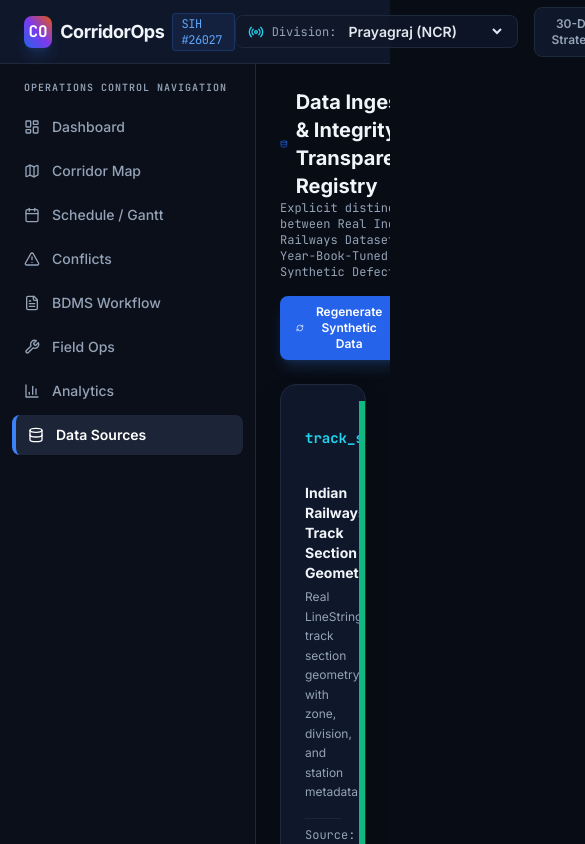
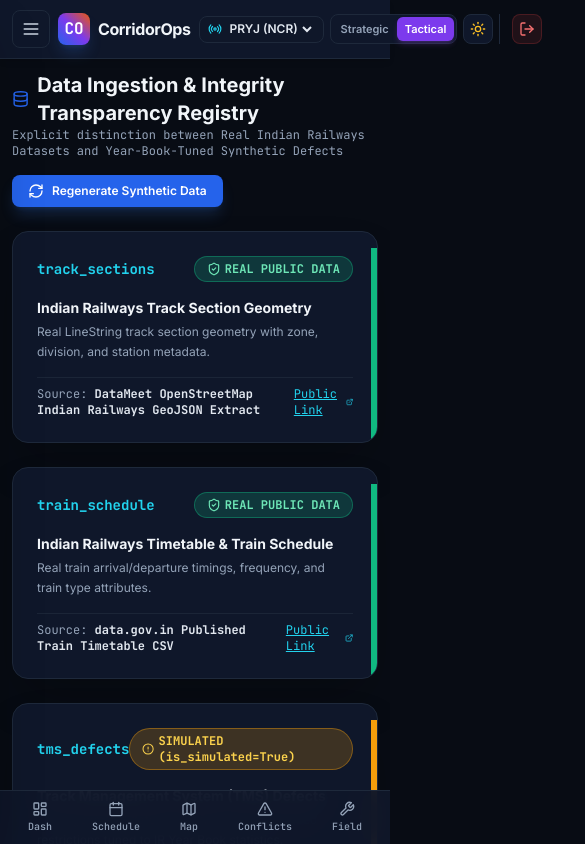
Before and after one commit to janhavi18rs/Automatic-Block-Planning-for-Indian-Railways, a React (Vite) app in the folder frontend/: page /data-sources in a window 390 px wide. Shown: the top 844 px of the page, 585 px wide, since content can reach past the window. Built offline with nearby package versions, Linux system fonts and the light colour scheme; no server answers; sample sign-in values are in the browser's storage.

Commit message:
Mobile responsiveness optimization: Slide-out drawer, bottom nav bar, responsive controls

```diff
--- a/frontend/src/components/Navbar.tsx
+++ b/frontend/src/components/Navbar.tsx
@@ -1,11 +1,14 @@
 import React from 'react';
 import { useOpsStore } from '../stores/opsStore';
 import { useAuthStore } from '../stores/authStore';
-import { Radio, Wifi, WifiOff, Sun, Moon, LogOut, UserCheck } from 'lucide-react';
+import { Radio, Wifi, WifiOff, Sun, Moon, LogOut, Menu, X } from 'lucide-react';
 import { useNavigate } from 'react-router-dom';
 
 export const Navbar: React.FC = () => {
-  const { division, horizon, wsConnected, theme, setDivision, setHorizon, toggleTheme } = useOpsStore();
+  const {
+    division, horizon, wsConnected, theme, mobileMenuOpen,
+    setDivision, setHorizon, toggleTheme, toggleMobileMenu
+  } = useOpsStore();
   const { user, logout } = useAuthStore();
   const navigate = useNavigate();
 
@@ -15,81 +18,90 @@ export const Navbar: React.FC = () => {
   };
 
   return (
-    <header className="h-16 bg-[#0f172a] border-b border-slate-800 px-6 flex items-center justify-between sticky top-0 z-40">
-      {/* System Logo & Title */}
-      <div className="flex items-center space-x-4">
+    <header className="bg-[#0f172a] border-b border-slate-800 px-3 sm:px-6 py-2.5 sm:py-3 sticky top-0 z-40 shadow-md">
+      <div className="flex items-center justify-between gap-2">
+        {/* Mobile Menu Button & Brand Logo */}
+        <div className="flex items-center space-x-2 sm:space-x-3">
+          <button
+            onClick={toggleMobileMenu}
+            className="md:hidden p-2 rounded-lg bg-slate-900 border border-slate-800 text-slate-300 hover:text-white"
+            aria-label="Toggle Mobile Menu"
+          >
+            {mobileMenuOpen ? <X className="w-5 h-5 text-purple-400" /> : <Menu className="w-5 h-5 text-slate-300" />}
+          </button>
+
           <div className="flex items-center space-x-2">
-          <div className="w-8 h-8 rounded-lg bg-gradient-to-tr from-stage-blue via-stage-purple to-stage-amber flex items-center justify-center font-mono font-bold text-white shadow-lg shadow-blue-500/20">
+            <div className="w-8 h-8 rounded-lg bg-gradient-to-tr from-stage-blue via-stage-purple to-stage-amber flex items-center justify-center font-mono font-bold text-white shadow-lg shadow-blue-500/20 shrink-0">
               CO
             </div>
             <div>
-            <h1 className="font-bold text-slate-100 tracking-tight text-lg flex items-center space-x-2">
+              <h1 className="font-bold text-slate-100 tracking-tight text-base sm:text-lg flex items-center space-x-2">
                 <span>CorridorOps</span>
-              <span className="text-xs px-2 py-0.5 rounded bg-blue-500/10 text-blue-400 border border-blue-500/20 font-mono font-normal">
+                <span className="text-[10px] sm:text-xs px-1.5 py-0.5 rounded bg-blue-500/10 text-blue-400 border border-blue-500/20 font-mono font-normal hidden sm:inline">
                   SIH #26027
                 </span>
               </h1>
-            <p className="text-xs text-slate-400 font-mono hidden sm:block">Indian Railways Automatic Block Planner</p>
+              <p className="text-[10px] sm:text-xs text-slate-400 font-mono hidden md:block">Indian Railways Automatic Block Planner</p>
             </div>
           </div>
         </div>
 
-      {/* Controls: Division Selector, Horizon Toggle, WS Indicator */}
-      <div className="flex items-center space-x-4">
+        {/* Controls: Division, Horizon, Connection Status, Theme, User */}
+        <div className="flex items-center space-x-1.5 sm:space-x-3">
           {/* Division Selector */}
-        <div className="flex items-center space-x-2 bg-slate-900/80 px-3 py-1.5 rounded-lg border border-slate-800">
-          <Radio className="w-4 h-4 text-cyan-400" />
-          <span className="text-xs text-slate-400 font-mono">Division:</span>
+          <div className="flex items-center space-x-1 sm:space-x-2 bg-slate-900/80 px-2 sm:px-3 py-1 sm:py-1.5 rounded-lg border border-slate-800">
+            <Radio className="w-3.5 h-3.5 text-cyan-400 shrink-0" />
+            <span className="text-xs text-slate-400 font-mono hidden lg:inline">Div:</span>
             <select
               value={division}
               onChange={(e) => setDivision(e.target.value)}
-            className="bg-transparent text-sm font-semibold text-slate-200 outline-none cursor-pointer"
+              className="bg-transparent text-xs sm:text-sm font-semibold text-slate-200 outline-none cursor-pointer"
             >
-            <option value="PRYJ" className="bg-slate-900 text-slate-200">Prayagraj (NCR)</option>
-            <option value="BB" className="bg-slate-900 text-slate-200">Mumbai Central (CR)</option>
-            <option value="HWH" className="bg-slate-900 text-slate-200">Howrah (ER)</option>
-            <option value="SBC" className="bg-slate-900 text-slate-200">Bengaluru (SWR)</option>
+              <option value="PRYJ" className="bg-slate-900 text-slate-200">PRYJ (NCR)</option>
+              <option value="BB" className="bg-slate-900 text-slate-200">BB (CR)</option>
+              <option value="HWH" className="bg-slate-900 text-slate-200">HWH (ER)</option>
+              <option value="SBC" className="bg-slate-900 text-slate-200">SBC (SWR)</option>
             </select>
           </div>
 
           {/* Horizon Toggle */}
-        <div className="flex items-center bg-slate-900 p-1 rounded-lg border border-slate-800">
+          <div className="flex items-center bg-slate-900 p-0.5 sm:p-1 rounded-lg border border-slate-800">
             <button
               onClick={() => setHorizon('monthly')}
-            className={`px-3 py-1 text-xs font-semibold rounded-md transition-all ${
+              className={`px-2 sm:px-3 py-1 text-[11px] sm:text-xs font-semibold rounded-md transition-all ${
                 horizon === 'monthly'
                   ? 'bg-stage-amber text-white shadow-md shadow-amber-500/20'
                   : 'text-slate-400 hover:text-slate-200'
               }`}
             >
-            30-Day Strategic
+              <span className="hidden sm:inline">30-Day </span>Strategic
             </button>
             <button
               onClick={() => setHorizon('weekly')}
-            className={`px-3 py-1 text-xs font-semibold rounded-md transition-all ${
+              className={`px-2 sm:px-3 py-1 text-[11px] sm:text-xs font-semibold rounded-md transition-all ${
                 horizon === 'weekly'
                   ? 'bg-stage-purple text-white shadow-md shadow-purple-500/20'
                   : 'text-slate-400 hover:text-slate-200'
               }`}
             >
-            7-Day Tactical
+              <span className="hidden sm:inline">7-Day </span>Tactical
             </button>
           </div>
 
           {/* WebSocket Indicator */}
-        <div className="flex items-center space-x-1.5 bg-slate-900/80 px-3 py-1.5 rounded-lg border border-slate-800">
+          <div className="hidden sm:flex items-center space-x-1.5 bg-slate-900/80 px-2.5 py-1.5 rounded-lg border border-slate-800">
             {wsConnected ? (
               <>
                 <span className="relative flex h-2 w-2">
                   <span className="animate-ping absolute inline-flex h-full w-full rounded-full bg-emerald-400 opacity-75"></span>
                   <span className="relative inline-flex rounded-full h-2 w-2 bg-emerald-500"></span>
                 </span>
-              <Wifi className="w-4 h-4 text-emerald-400" />
-              <span className="text-xs text-emerald-400 font-mono font-medium hidden md:inline">Live WS</span>
+                <Wifi className="w-3.5 h-3.5 text-emerald-400" />
+                <span className="text-xs text-emerald-400 font-mono font-medium hidden md:inline">Live</span>
               </>
             ) : (
               <>
-              <WifiOff className="w-4 h-4 text-amber-400" />
+                <WifiOff className="w-3.5 h-3.5 text-amber-400" />
                 <span className="text-xs text-amber-400 font-mono font-medium hidden md:inline">Polling</span>
               </>
             )}
@@ -98,7 +110,7 @@ export const Navbar: React.FC = () => {
           {/* Theme Toggle */}
           <button
             onClick={toggleTheme}
-          className="p-2 rounded-lg bg-slate-900 border border-slate-800 text-slate-400 hover:text-slate-200 transition-colors"
+            className="p-1.5 sm:p-2 rounded-lg bg-slate-900 border border-slate-800 text-slate-400 hover:text-slate-200 transition-colors"
             title="Toggle Theme"
           >
             {theme === 'dark' ? <Sun className="w-4 h-4 text-amber-400" /> : <Moon className="w-4 h-4 text-indigo-400" />}
@@ -106,14 +118,14 @@ export const Navbar: React.FC = () => {
 
           {/* User Info & Logout */}
           {user && (
-          <div className="flex items-center space-x-3 pl-2 border-l border-slate-800">
+            <div className="flex items-center space-x-2 pl-1 sm:pl-2 border-l border-slate-800">
               <div className="flex flex-col text-right hidden lg:block">
                 <span className="text-xs font-semibold text-slate-200">{user.full_name}</span>
                 <span className="text-[10px] font-mono text-cyan-400 uppercase tracking-wider">{user.role}</span>
               </div>
               <button
                 onClick={handleLogout}
-              className="p-2 rounded-lg bg-red-500/10 border border-red-500/20 text-red-400 hover:bg-red-500/20 transition-colors"
+                className="p-1.5 sm:p-2 rounded-lg bg-red-500/10 border border-red-500/20 text-red-400 hover:bg-red-500/20 transition-colors"
                 title="Sign Out"
               >
                 <LogOut className="w-4 h-4" />
@@ -121,6 +133,7 @@ export const Navbar: React.FC = () => {
             </div>
           )}
         </div>
+      </div>
     </header>
   );
 };
--- a/frontend/src/components/Sidebar.tsx
+++ b/frontend/src/components/Sidebar.tsx
@@ -1,8 +1,9 @@
 import React from 'react';
 import { NavLink } from 'react-router-dom';
+import { useOpsStore } from '../stores/opsStore';
 import {
   LayoutDashboard, Map, Calendar, AlertTriangle,
-  Wrench, BarChart3, Database, FileText
+  Wrench, BarChart3, Database, FileText, X
 } from 'lucide-react';
 
 const navItems = [
@@ -17,11 +18,49 @@ const navItems = [
 ];
 
 export const Sidebar: React.FC = () => {
+  const { mobileMenuOpen, setMobileMenuOpen } = useOpsStore();
+
+  const closeMenu = () => setMobileMenuOpen(false);
+
   return (
-    <aside className="w-64 bg-[#0b0f19] border-r border-slate-800 flex flex-col justify-between shrink-0 min-h-[calc(100vh-4rem)]">
-      <div className="py-4 space-y-1 px-3">
+    <>
+      {/* Mobile Drawer Overlay Backdrop */}
+      {mobileMenuOpen && (
+        <div
+          className="fixed inset-0 bg-black/70 backdrop-blur-sm z-40 md:hidden"
+          onClick={closeMenu}
+        />
+      )}
+
+      {/* Sidebar Container (Desktop Sidebar + Mobile Drawer) */}
+      <aside
+        className={`
+          bg-[#0b0f19] border-r border-slate-800 flex flex-col justify-between shrink-0
+          transition-transform duration-300 ease-in-out z-50
+          md:static md:translate-x-0 md:w-64 md:min-h-[calc(100vh-4rem)]
+          fixed top-0 left-0 bottom-0 w-72 h-full shadow-2xl
+          ${mobileMenuOpen ? 'translate-x-0' : '-translate-x-full md:translate-x-0'}
+        `}
+      >
+        <div className="py-4 space-y-1 px-3 overflow-y-auto flex-1">
+          {/* Mobile Header Close Button */}
+          <div className="flex items-center justify-between px-3 pb-3 md:hidden border-b border-slate-800 mb-2">
+            <div className="flex items-center space-x-2">
+              <div className="w-6 h-6 rounded bg-gradient-to-tr from-stage-blue to-stage-purple flex items-center justify-center text-xs font-mono font-bold text-white">
+                CO
+              </div>
+              <span className="font-bold text-sm text-slate-200">CorridorOps Menu</span>
+            </div>
+            <button
+              onClick={closeMenu}
+              className="p-1 rounded-lg bg-slate-900 border border-slate-800 text-slate-400 hover:text-white"
+            >
+              <X className="w-4 h-4" />
+            </button>
+          </div>
+
           <div className="px-3 pb-2 text-[10px] font-mono font-semibold text-slate-400 uppercase tracking-widest">
-          Operations Control Navigation
+            Operations Navigation
           </div>
 
           {navItems.map((item) => {
@@ -30,6 +69,7 @@ export const Sidebar: React.FC = () => {
               <NavLink
                 key={item.path}
                 to={item.path}
+                onClick={closeMenu}
                 className={({ isActive }) =>
                   `flex items-center space-x-3 px-3 py-2.5 rounded-lg text-sm font-medium transition-all ${
                     isActive
@@ -45,8 +85,8 @@ export const Sidebar: React.FC = () => {
           })}
         </div>
 
-      {/* Footer Branding & Status */}
-      <div className="p-4 border-t border-slate-800/80 bg-slate-900/40 m-3 rounded-lg text-xs space-y-2">
+        {/* Footer Branding & Engine Info */}
+        <div className="p-4 border-t border-slate-800/80 bg-slate-900/40 m-3 rounded-lg text-xs space-y-2 shrink-0">
           <div className="flex items-center justify-between text-slate-400 font-mono">
             <span>Engine:</span>
             <span className="text-purple-400 font-semibold">OR-Tools CP-SAT</span>
@@ -61,5 +101,6 @@ export const Sidebar: React.FC = () => {
           </div>
         </div>
       </aside>
+    </>
   );
 };
--- a/frontend/src/layouts/ControlRoomLayout.tsx
+++ b/frontend/src/layouts/ControlRoomLayout.tsx
@@ -1,8 +1,17 @@
 import React, { useEffect } from 'react';
-import { Outlet } from 'react-router-dom';
+import { Outlet, NavLink } from 'react-router-dom';
 import { Navbar } from '../components/Navbar';
 import { Sidebar } from '../components/Sidebar';
 import { useOpsStore } from '../stores/opsStore';
+import { LayoutDashboard, Calendar, Map, AlertTriangle, Wrench } from 'lucide-react';
+
+const mobileNavItems = [
+  { path: '/dashboard', label: 'Dash', icon: LayoutDashboard },
+  { path: '/schedule', label: 'Schedule', icon: Calendar },
+  { path: '/map', label: 'Map', icon: Map },
+  { path: '/conflicts', label: 'Conflicts', icon: AlertTriangle },
+  { path: '/field', label: 'Field', icon: Wrench },
+];
 
 export const ControlRoomLayout: React.FC = () => {
   const { setWsConnected } = useOpsStore();
@@ -30,12 +39,35 @@ export const ControlRoomLayout: React.FC = () => {
   return (
     <div className="min-h-screen bg-ops-bg text-slate-100 flex flex-col">
       <Navbar />
-      <div className="flex flex-1 overflow-hidden">
+      <div className="flex flex-1 overflow-hidden relative">
         <Sidebar />
-        <main className="flex-1 p-6 overflow-y-auto bg-[#080c14] min-h-[calc(100vh-4rem)]">
+        <main className="flex-1 p-3 sm:p-4 md:p-6 overflow-y-auto bg-[#080c14] min-h-[calc(100vh-4rem)] pb-20 md:pb-6">
           <Outlet />
         </main>
       </div>
+
+      {/* Mobile Bottom Quick Bar (smartphone viewports) */}
+      <nav className="md:hidden fixed bottom-0 left-0 right-0 bg-[#0f172a]/95 backdrop-blur-md border-t border-slate-800 z-30 px-2 py-1.5 flex items-center justify-around">
+        {mobileNavItems.map((item) => {
+          const Icon = item.icon;
+          return (
+            <NavLink
+              key={item.path}
+              to={item.path}
+              className={({ isActive }) =>
+                `flex flex-col items-center justify-center px-2 py-1 rounded-lg text-[10px] font-mono font-medium transition-all ${
+                  isActive
+                    ? 'text-cyan-400 bg-cyan-500/10 font-bold'
+                    : 'text-slate-400 hover:text-slate-200'
+                }`
+              }
+            >
+              <Icon className="w-4 h-4 mb-0.5" />
+              <span>{item.label}</span>
+            </NavLink>
+          );
+        })}
+      </nav>
     </div>
   );
 };
--- a/frontend/src/stores/opsStore.ts
+++ b/frontend/src/stores/opsStore.ts
@@ -5,9 +5,12 @@ interface OpsState {
   horizon: 'monthly' | 'weekly';
   wsConnected: boolean;
   theme: 'dark' | 'light';
+  mobileMenuOpen: boolean;
   setDivision: (division: string) => void;
   setHorizon: (horizon: 'monthly' | 'weekly') => void;
   setWsConnected: (connected: boolean) => void;
+  setMobileMenuOpen: (open: boolean) => void;
+  toggleMobileMenu: () => void;
   toggleTheme: () => void;
 }
 
@@ -16,9 +19,12 @@ export const useOpsStore = create<OpsState>((set) => ({
   horizon: 'weekly',
   wsConnected: false,
   theme: 'dark',
+  mobileMenuOpen: false,
   setDivision: (division) => set({ division }),
   setHorizon: (horizon) => set({ horizon }),
   setWsConnected: (connected) => set({ wsConnected: connected }),
+  setMobileMenuOpen: (open) => set({ mobileMenuOpen: open }),
+  toggleMobileMenu: () => set((state) => ({ mobileMenuOpen: !state.mobileMenuOpen })),
   toggleTheme: () => set((state) => {
     const next = state.theme === 'dark' ? 'light' : 'dark';
     if (next === 'dark') {
```
Lines whose indentation alone changed are shown as unchanged.
